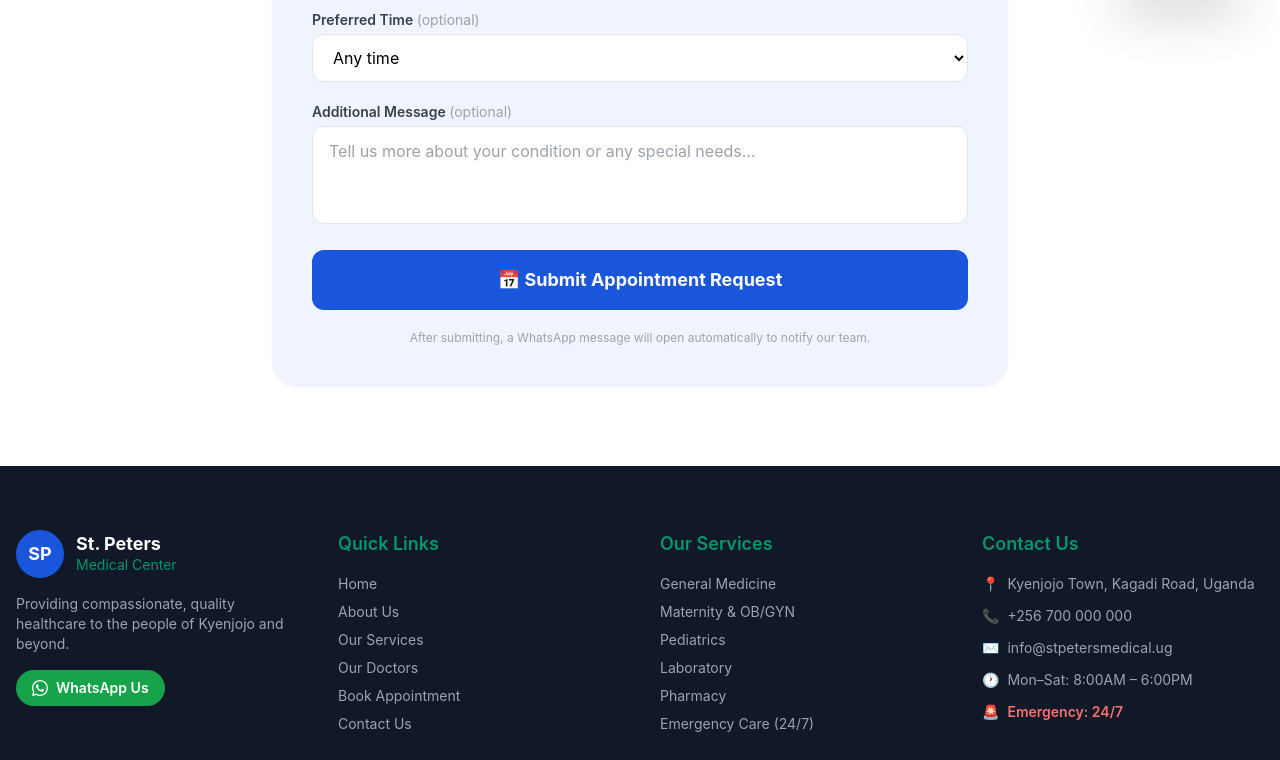
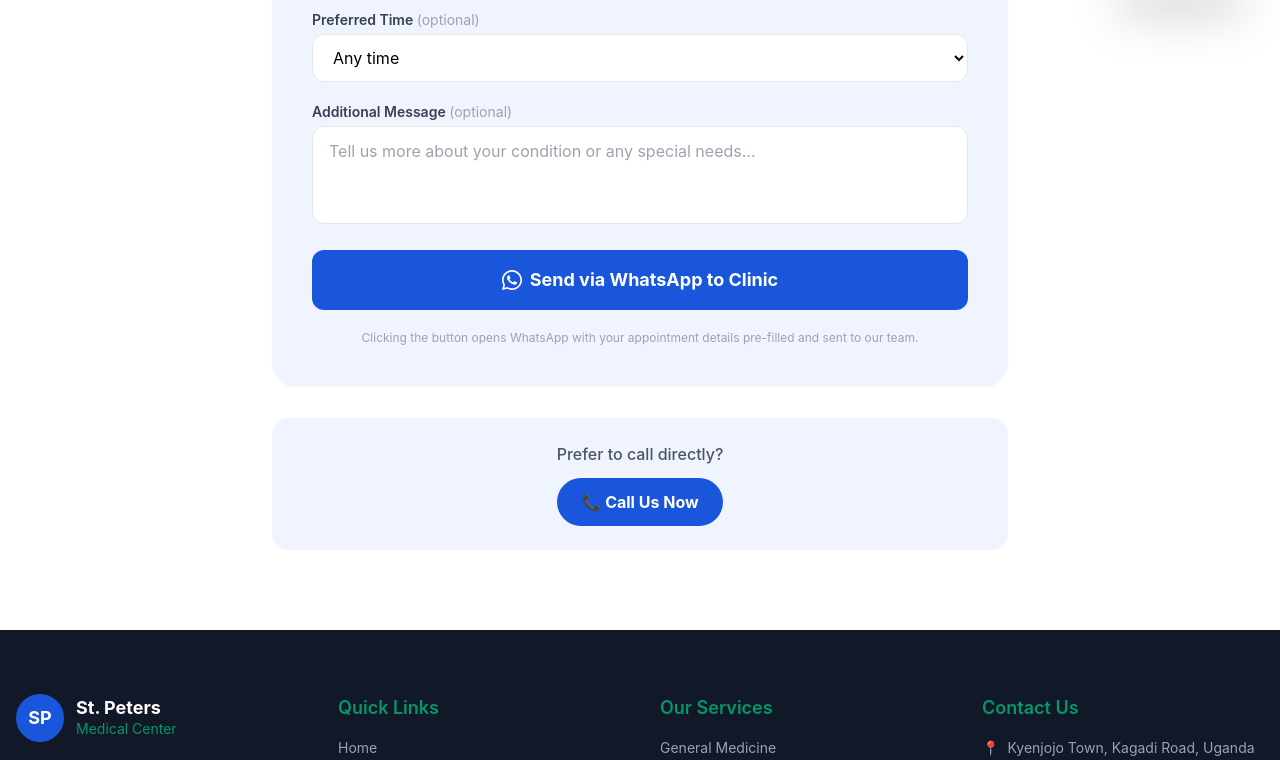
Before and after one commit to asiimwe3/st, a Next.js app: page /appointment in a window 1280 px wide. Shown: the part 778-1538 px from the top of the page. Built offline with nearby package versions, Linux system fonts and the light colour scheme.

Commit message:
feat: WhatsApp-only appointment (static export compatible)

```diff
--- a/pages/appointment.js
+++ b/pages/appointment.js
@@ -6,15 +6,8 @@ import Footer from '../components/Footer'
 const WHATSAPP_NUMBER = "256700000000"  // UPDATE: replace with real number
 
 const SERVICES = [
-  'General Medicine',
-  'Maternity Care',
-  'Pediatrics',
-  'Laboratory Tests',
-  'Pharmacy',
-  'Emergency',
-  'Eye Care',
-  'Dental',
-  'Other',
+  'General Medicine', 'Maternity Care', 'Pediatrics',
+  'Laboratory Tests', 'Pharmacy', 'Emergency', 'Eye Care', 'Dental', 'Other',
 ]
 
 export default function Appointment() {
@@ -22,96 +15,59 @@ export default function Appointment() {
     name: '', phone: '', email: '',
     service: '', date: '', time: '', message: ''
   })
-  const [submitted, setSubmitted] = useState(false)
-  const [loading, setLoading] = useState(false)
   const [error, setError] = useState('')
 
   const handleChange = e => setForm({ ...form, [e.target.name]: e.target.value })
 
-  const handleSubmit = async e => {
+  const handleSubmit = e => {
     e.preventDefault()
     setError('')
-    setLoading(true)
+    if (!form.name || !form.phone || !form.service || !form.date) {
+      setError('Please fill in all required fields.')
+      return
+    }
 
-    try {
-      // Save to API
-      const res = await fetch('/api/save-appointment', {
-        method: 'POST',
-        headers: { 'Content-Type': 'application/json' },
-        body: JSON.stringify(form),
-      })
-      const data = await res.json()
-
-      if (!res.ok) throw new Error(data.error || 'Submission failed')
-
-      // Also open WhatsApp with pre-filled message for instant clinic notification
+    // Build WhatsApp message
     const msg = [
-        `📋 *New Appointment Request*`,
-        `👤 Name: ${form.name}`,
-        `📞 Phone: ${form.phone}`,
-        form.email ? `✉️ Email: ${form.email}` : '',
-        `🩺 Service: ${form.service}`,
-        `📅 Date: ${form.date}`,
-        form.time ? `🕐 Time: ${form.time}` : '',
-        form.message ? `💬 Note: ${form.message}` : '',
+      `📋 *New Appointment Request — St. Peters Medical Center*`,
+      ``,
+      `👤 *Name:* ${form.name}`,
+      `📞 *Phone:* ${form.phone}`,
+      form.email ? `✉️ *Email:* ${form.email}` : '',
+      `🩺 *Service:* ${form.service}`,
+      `📅 *Date:* ${form.date}`,
+      form.time ? `🕐 *Time:* ${form.time}` : '',
+      form.message ? `💬 *Note:* ${form.message}` : '',
     ].filter(Boolean).join('\n')
 
-      // Open WhatsApp in new tab so user stays on confirmation page
     window.open(`https://wa.me/${WHATSAPP_NUMBER}?text=${encodeURIComponent(msg)}`, '_blank')
-
-      setSubmitted(true)
-    } catch (err) {
-      setError('Sorry, something went wrong. Please try again or call us directly.')
   }
 
-    setLoading(false)
-  }
-
-  // Get today's date string for min date picker
   const today = new Date().toISOString().split('T')[0]
 
   return (
     <>
       <Head>
         <title>Book Appointment | St. Peters Medical Center</title>
-        <meta name="description" content="Book an appointment at St. Peters Medical Center in Kyenjojo, Kagadi Road. Fast, easy online booking." />
+        <meta name="description" content="Book an appointment at St. Peters Medical Center in Kyenjojo. Fast, easy booking via WhatsApp." />
       </Head>
       <Navbar />
 
       <section className="hero-gradient text-white py-20 text-center">
         <div className="max-w-4xl mx-auto px-4">
           <h1 className="text-4xl md:text-5xl font-bold mb-4">Book an Appointment</h1>
-          <p className="text-blue-200 text-lg">Fill in the form — we'll confirm via WhatsApp or phone call</p>
+          <p className="text-blue-200 text-lg">Fill in the form — it opens WhatsApp to notify our team instantly</p>
         </div>
       </section>
 
       <section className="py-20 bg-white">
         <div className="max-w-3xl mx-auto px-4">
-          {submitted ? (
-            <div className="text-center py-16 bg-light rounded-3xl p-10">
-              <div className="text-7xl mb-6">✅</div>
-              <h2 className="text-3xl font-bold text-gray-800 mb-3">Appointment Request Sent!</h2>
-              <p className="text-gray-500 text-lg mb-3">
-                Your request has been saved. A WhatsApp message has also been sent to our clinic — our team will confirm your appointment shortly.
-              </p>
-              <p className="text-gray-400 text-sm mb-8">If you don't hear back within 2 hours, please call us directly.</p>
-              <div className="flex gap-4 justify-center flex-wrap">
-                <button onClick={() => { setSubmitted(false); setForm({ name:'',phone:'',email:'',service:'',date:'',time:'',message:'' }) }}
-                  className="bg-primary text-white px-6 py-3 rounded-full font-bold hover:opacity-90">
-                  Book Another
-                </button>
-                <a href="/" className="border border-primary text-primary px-6 py-3 rounded-full font-bold hover:bg-blue-50">
-                  Back to Home
-                </a>
-              </div>
-            </div>
-          ) : (
-            <>
           {error && (
-                <div className="bg-red-50 border border-red-200 text-red-600 p-4 rounded-xl mb-6 text-sm">
-                  {error}
+            <div className="bg-red-50 border border-red-200 text-red-600 p-4 rounded-xl mb-6 text-sm font-medium">
+              ⚠️ {error}
             </div>
           )}
+
           <form onSubmit={handleSubmit} className="bg-light rounded-3xl p-8 md:p-10 shadow-sm space-y-5">
             <div className="grid md:grid-cols-2 gap-5">
               <div>
@@ -129,7 +85,9 @@ export default function Appointment() {
             </div>
 
             <div>
-                  <label className="block text-sm font-semibold text-gray-700 mb-1">Email Address <span className="text-gray-400 font-normal">(optional)</span></label>
+              <label className="block text-sm font-semibold text-gray-700 mb-1">
+                Email Address <span className="text-gray-400 font-normal">(optional)</span>
+              </label>
               <input name="email" value={form.email} onChange={handleChange}
                 type="email" placeholder="your@email.com"
                 className="w-full border border-gray-200 rounded-xl px-4 py-3 focus:outline-none focus:ring-2 focus:ring-primary bg-white" />
@@ -153,49 +111,49 @@ export default function Appointment() {
             </div>
 
             <div>
-                  <label className="block text-sm font-semibold text-gray-700 mb-1">Preferred Time <span className="text-gray-400 font-normal">(optional)</span></label>
+              <label className="block text-sm font-semibold text-gray-700 mb-1">
+                Preferred Time <span className="text-gray-400 font-normal">(optional)</span>
+              </label>
               <select name="time" value={form.time} onChange={handleChange}
                 className="w-full border border-gray-200 rounded-xl px-4 py-3 focus:outline-none focus:ring-2 focus:ring-primary bg-white">
                 <option value="">Any time</option>
-                    <option>8:00 AM</option>
-                    <option>9:00 AM</option>
-                    <option>10:00 AM</option>
-                    <option>11:00 AM</option>
-                    <option>12:00 PM</option>
-                    <option>1:00 PM</option>
-                    <option>2:00 PM</option>
-                    <option>3:00 PM</option>
-                    <option>4:00 PM</option>
-                    <option>5:00 PM</option>
+                {['8:00 AM','9:00 AM','10:00 AM','11:00 AM','12:00 PM','1:00 PM','2:00 PM','3:00 PM','4:00 PM','5:00 PM'].map(t => (
+                  <option key={t}>{t}</option>
+                ))}
               </select>
             </div>
 
             <div>
-                  <label className="block text-sm font-semibold text-gray-700 mb-1">Additional Message <span className="text-gray-400 font-normal">(optional)</span></label>
+              <label className="block text-sm font-semibold text-gray-700 mb-1">
+                Additional Message <span className="text-gray-400 font-normal">(optional)</span>
+              </label>
               <textarea name="message" value={form.message} onChange={handleChange} rows={3}
                 placeholder="Tell us more about your condition or any special needs..."
                 className="w-full border border-gray-200 rounded-xl px-4 py-3 focus:outline-none focus:ring-2 focus:ring-primary resize-none bg-white" />
             </div>
 
-                <button type="submit" disabled={loading}
-                  className="w-full bg-primary text-white py-4 rounded-xl font-bold text-lg hover:bg-blue-700 transition disabled:opacity-60 flex items-center justify-center gap-2">
-                  {loading ? (
-                    <>
-                      <svg className="animate-spin h-5 w-5" viewBox="0 0 24 24" fill="none">
-                        <circle className="opacity-25" cx="12" cy="12" r="10" stroke="currentColor" strokeWidth="4"/>
-                        <path className="opacity-75" fill="currentColor" d="M4 12a8 8 0 018-8v8z"/>
+            <button type="submit"
+              className="w-full bg-primary text-white py-4 rounded-xl font-bold text-lg hover:bg-blue-700 transition flex items-center justify-center gap-2">
+              <svg className="w-5 h-5" fill="currentColor" viewBox="0 0 24 24">
+                <path d="M17.472 14.382c-.297-.149-1.758-.867-2.03-.967-.273-.099-.471-.148-.67.15-.197.297-.767.966-.94 1.164-.173.199-.347.223-.644.075-.297-.15-1.255-.463-2.39-1.475-.883-.788-1.48-1.761-1.653-2.059-.173-.297-.018-.458.13-.606.134-.133.298-.347.446-.52.149-.174.198-.298.298-.497.099-.198.05-.371-.025-.52-.075-.149-.669-1.612-.916-2.207-.242-.579-.487-.5-.669-.51-.173-.008-.371-.01-.57-.01-.198 0-.52.074-.792.372-.272.297-1.04 1.016-1.04 2.479 0 1.462 1.065 2.875 1.213 3.074.149.198 2.096 3.2 5.077 4.487.709.306 1.262.489 1.694.625.712.227 1.36.195 1.871.118.571-.085 1.758-.719 2.006-1.413.248-.694.248-1.289.173-1.413-.074-.124-.272-.198-.57-.347z"/>
+                <path d="M12 0C5.373 0 0 5.373 0 12c0 2.126.554 4.122 1.523 5.853L0 24l6.313-1.496A11.96 11.96 0 0012 24c6.627 0 12-5.373 12-12S18.627 0 12 0zm0 22c-1.891 0-3.659-.5-5.19-1.374l-.373-.22-3.747.888.937-3.638-.243-.386A9.945 9.945 0 012 12C2 6.477 6.477 2 12 2s10 4.477 10 10-4.477 10-10 10z"/>
               </svg>
-                      Submitting...
-                    </>
-                  ) : '📅 Submit Appointment Request'}
+              Send via WhatsApp to Clinic
             </button>
 
             <p className="text-center text-gray-400 text-xs">
-                  After submitting, a WhatsApp message will open automatically to notify our team.
+              Clicking the button opens WhatsApp with your appointment details pre-filled and sent to our team.
             </p>
           </form>
-            </>
-          )}
+
+          {/* Alternative contact */}
+          <div className="mt-8 text-center bg-light rounded-2xl p-6">
+            <p className="text-gray-600 font-medium mb-3">Prefer to call directly?</p>
+            <a href="tel:256700000000"
+              className="inline-flex items-center gap-2 bg-primary text-white px-6 py-3 rounded-full font-bold hover:opacity-90 transition">
+              📞 Call Us Now
+            </a>
+          </div>
         </div>
       </section>
 
```
Lines whose indentation alone changed are shown as unchanged.
